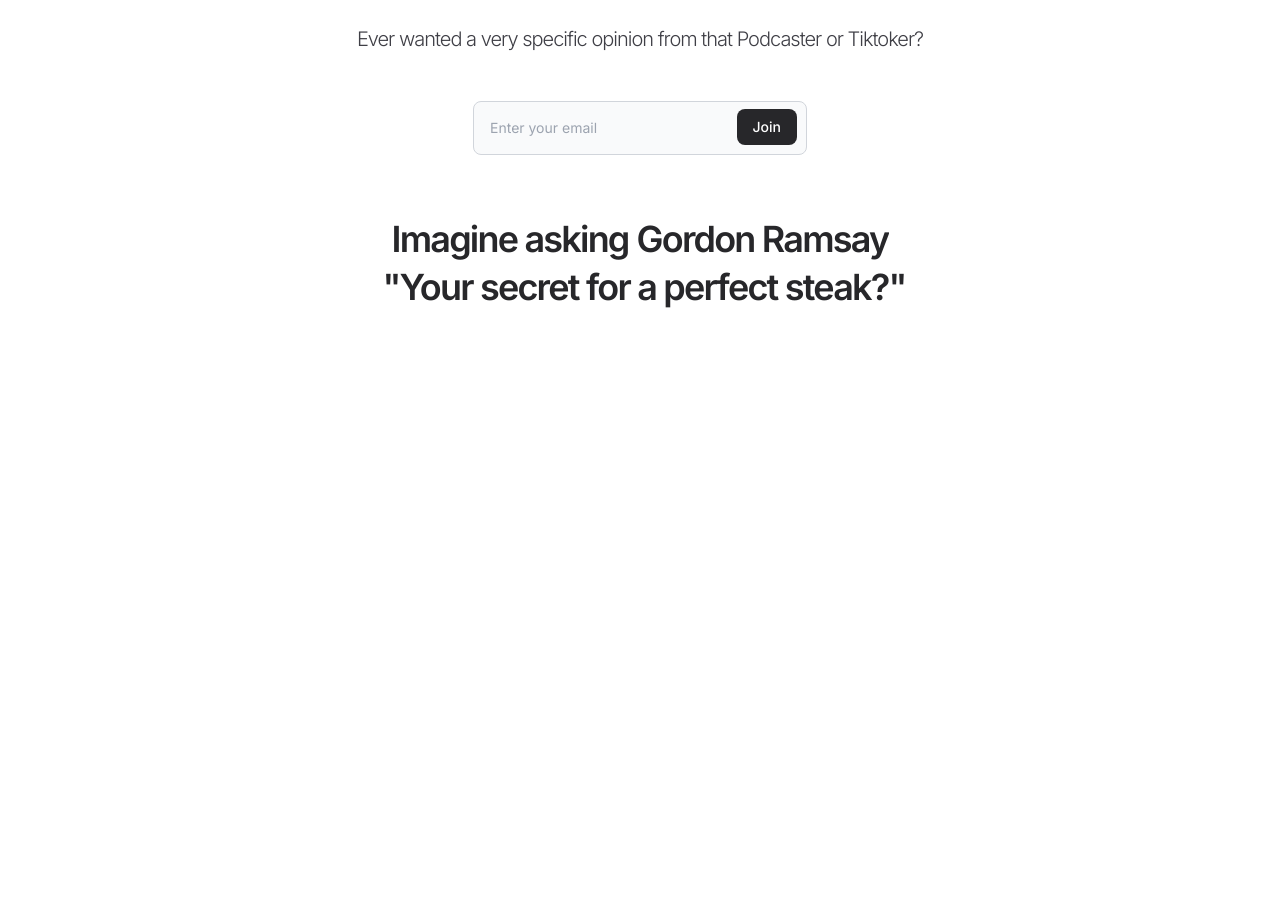
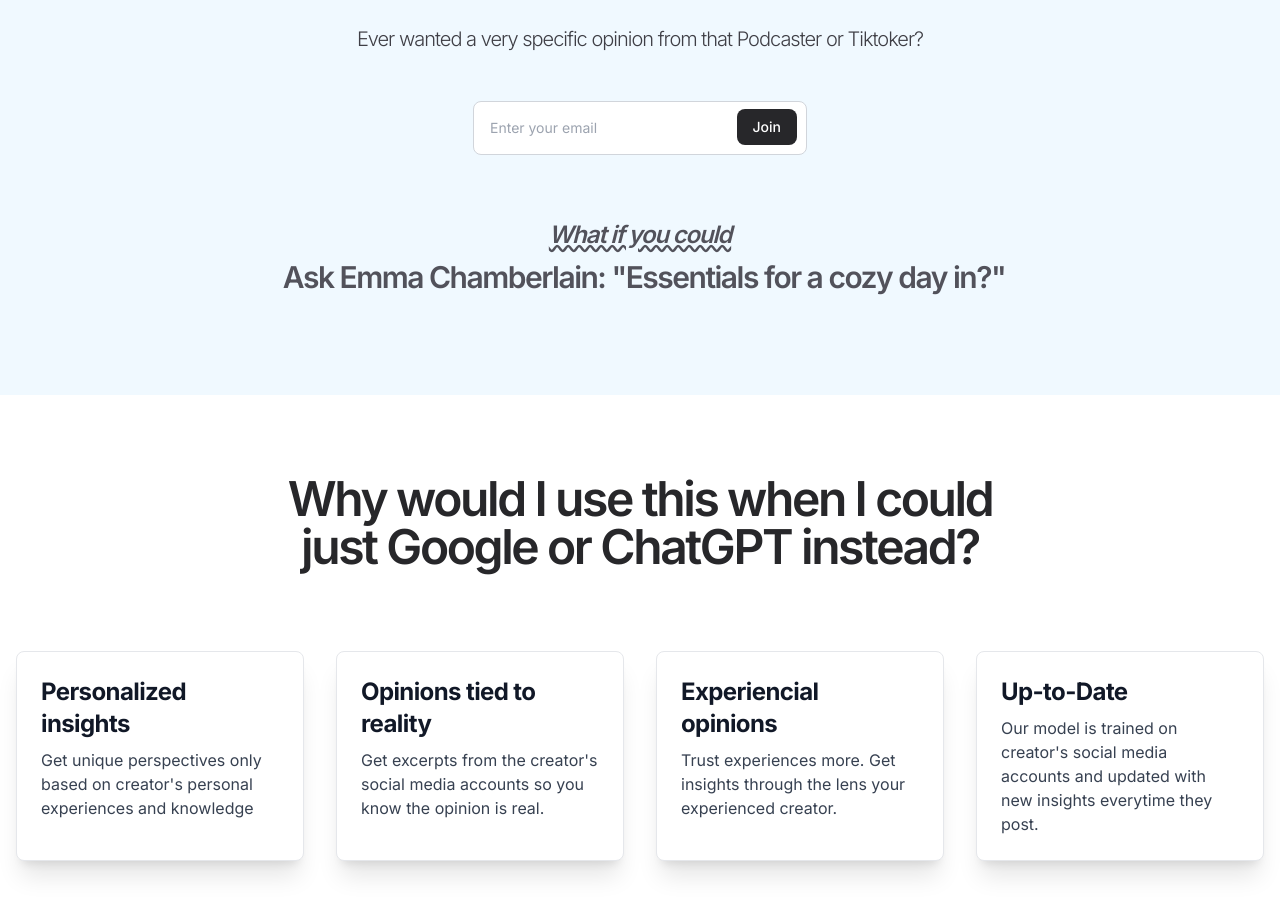
Before and after one commit to shishir610/getopinions, a Next.js app: page / in a window 1280 px wide. Shown: the part 287-1202 px from the top of the page. Before the commit the page ends 800 px from the top, so only its background shows below. Built offline with nearby package versions, Linux system fonts and the light colour scheme.

Commit message:
commit via cmd+enter

```diff
--- a/package.json
+++ b/package.json
@@ -1,5 +1,5 @@
 {
-  "name": "secondme",
+    "name": "getopinions",
     "version": "0.1.0",
     "private": true,
     "scripts": {
--- /dev/null
+++ b/src/app/components/BetterThanGoogle.tsx
@@ -0,0 +1,18 @@
+import React from "react"
+import btg from "../data/betterThanGoogle.json"
+import Card from "./Card"
+
+export default function BetterThanGoogle() {
+    return (
+        <div className="container mx-auto mb-20">
+            <div className="flex">
+                {btg.map((reason) => (
+                    <Card
+                        heading={reason.heading}
+                        subHeading={reason.subHeading}
+                    />
+                ))}
+            </div>
+        </div>
+    )
+}
--- /dev/null
+++ b/src/app/components/Card.tsx
@@ -0,0 +1,20 @@
+import React from "react"
+
+interface Props {
+    heading: string
+    subHeading: string
+}
+
+export default function Card({ heading, subHeading }: Props) {
+    return (
+        <a
+            href="#"
+            className="block flex-1 mx-4 max-w-sm p-6 bg-white border border-gray-200 rounded-lg hover:bg-gray-100 shadow-xl"
+        >
+            <h5 className="mb-2 text-2xl font-bold tracking-tight text-gray-900 ">
+                {heading}
+            </h5>
+            <p className="font-normal text-gray-700">{subHeading}</p>
+        </a>
+    )
+}
--- a/src/app/components/EmailForm.tsx
+++ b/src/app/components/EmailForm.tsx
@@ -7,7 +7,7 @@
                 <input
                     type="search"
                     id="search"
-                    className="block w-max p-4 text-sm text-gray-900 border border-gray-300 rounded-lg bg-gray-50 focus:border-transparent focus:ring-red-600 focus:outline-zinc-500"
+                    className="block w-max p-4 text-sm text-gray-900 border border-gray-300 rounded-lg focus:border-transparent focus:ring-red-600 focus:outline-zinc-500"
                     placeholder="Enter your email"
                     required
                     size={30}
--- a/src/app/components/ImagineAskingCreator.css
+++ b/src/app/components/ImagineAskingCreator.css
@@ -1,13 +1,13 @@
 .rotating-text {
     display: flex;
     flex-direction: column;
-    height: 80px; /* Adjust height if necessary */
+    height: 40px;
     overflow: hidden;
 }
 
 .rotating-text span {
     display: block;
-    animation: rotateText 10s infinite linear; /* Adjusted for continuous motion */
+    animation: rotateText 10s infinite linear;
     padding-bottom: 40px;
 }
 
@@ -18,5 +18,5 @@
     49.8%, 58.2% { transform: translateY(-300%); }
     66.4%, 74.8% { transform: translateY(-400%); }
     83%, 91.4% { transform: translateY(-500%); }
-    100% { transform: translateY(-600%); } /* Extended to move to the start */
+    100% { transform: translateY(-600%); }
 }
--- a/src/app/components/ImagineAskingCreator.tsx
+++ b/src/app/components/ImagineAskingCreator.tsx
@@ -5,23 +5,23 @@
 export default function ImagineAskingCreator() {
     return (
         <Fragment>
-            <div className="flex justify-center">
-                <p className="text-zinc-800 text-4xl font-semibold tracking-tighter text-center">
-                    Imagine asking
+            <div className="justify-center">
+                <p className="text-zinc-600 text-2xl decoration-wavy underline font-semibold tracking-tighter text-center italic">
+                    What if you could
                 </p>
-                <div className="rotating-text text-zinc-800 ml-2 text-4xl font-semibold tracking-tighter">
-                    {imagine.map((im) => {
-                        return <span>{im.creator}</span>
-                    })}
-                    <span>{imagine[0].creator}</span>
-                </div>
             </div>
             <div className="flex justify-center">
-                <div className="rotating-text text-zinc-800 ml-2 text-4xl -mt-8 font-semibold tracking-tighter text-center">
+                <div className="rotating-text text-zinc-600 ml-2 mt-2 text-3xl flex items-center font-semibold tracking-tighter text-center">
                     {imagine.map((im) => {
-                        return <span>"{im.question}"</span>
+                        return (
+                            <span>
+                                Ask {im.creator}: "{im.question}"
+                            </span>
+                        )
                     })}
-                    <span>"{imagine[0].question}"</span>
+                    <span>
+                        Ask {imagine[0].creator}: "{imagine[0].question}"
+                    </span>
                 </div>
             </div>
         </Fragment>
--- /dev/null
+++ b/src/app/components/MainContent.tsx
@@ -0,0 +1,15 @@
+import React from "react"
+import BetterThanGoogle from "./BetterThanGoogle"
+
+export default function MainContent() {
+    return (
+        <div>
+            <p className="text-zinc-800 text-5xl py-20 font-semibold tracking-tighter text-center">
+                Why would I use this when I could
+                <br />
+                just Google or ChatGPT instead?
+            </p>
+            <BetterThanGoogle />
+        </div>
+    )
+}
--- /dev/null
+++ b/src/app/data/betterThanGoogle.json
@@ -0,0 +1,18 @@
+[
+    {
+        "heading": "Personalized insights",
+        "subHeading": "Get unique perspectives only based on creator's personal experiences and knowledge"
+    },
+    {
+        "heading": "Opinions tied to reality",
+        "subHeading": "Get excerpts from the creator's social media accounts so you know the opinion is real."
+    },
+    {
+        "heading": "Experiencial opinions",
+        "subHeading": "Trust experiences more. Get insights through the lens your experienced creator."
+    },
+    {
+        "heading": "Up-to-Date",
+        "subHeading": "Our model is trained on creator's social media accounts and updated with new insights everytime they post."
+    }
+]
--- a/src/app/data/imagine.json
+++ b/src/app/data/imagine.json
@@ -1,26 +1,26 @@
 [
     {
-        "creator": "Tim Ferriss",
-        "question": "What's your latest life-changing routine?"
+        "creator": "Joe Rogan",
+        "question": "Your top 3 podcasting tips?"
     },
     {
-        "creator": "Neil deGrasse",
-        "question": "Favorite spot in the cosmos?"
-    },
-    {
-        "creator": "Marie Kondo  ",
-        "question": "How do you deal with keepsakes?"
+        "creator": "Marques Brownlee",
+        "question": "Best tech gadget this year?"
     },
     {
         "creator": "Gordon Ramsay",
-        "question": "Your secret for a perfect steak?"
+        "question": "Your secret to perfect eggs?"
     },
     {
-        "creator": "Malala Yousaf",
-        "question": "One tip for aspiring activists?"
+        "creator": "Emma Chamberlain",
+        "question": "Essentials for a cozy day in?"
     },
     {
-        "creator": "Elon Musk",
-        "question": "Hardest part about Mars life?"
+        "creator": "Gary Vaynerchuk",
+        "question": "Key to starting a business?"
+    },
+    {
+        "creator": "Charli D'Amelio",
+        "question": "Favorite dance trend now?"
     }
 ]
--- a/src/app/page.tsx
+++ b/src/app/page.tsx
@@ -1,13 +1,17 @@
 import Navigation from "./components/Navigation"
 import ImagineAskingCreator from "./components/ImagineAskingCreator"
 import Hero from "./components/Hero"
+import MainContent from "./components/MainContent"
 
 export default function Home() {
     return (
         <div className="flex flex-col justify-center">
-            <Navigation />
-            <Hero />
-            <ImagineAskingCreator />
+            <div className="bg-sky-50 pb-24">
+                <Navigation />
+                <Hero />
+                <ImagineAskingCreator />
+            </div>
+            <MainContent />
         </div>
     )
 }
```
Also changed, not shown: 1 other file (tests, documents, lock files or other folders). Lines whose indentation alone changed are shown as unchanged.
